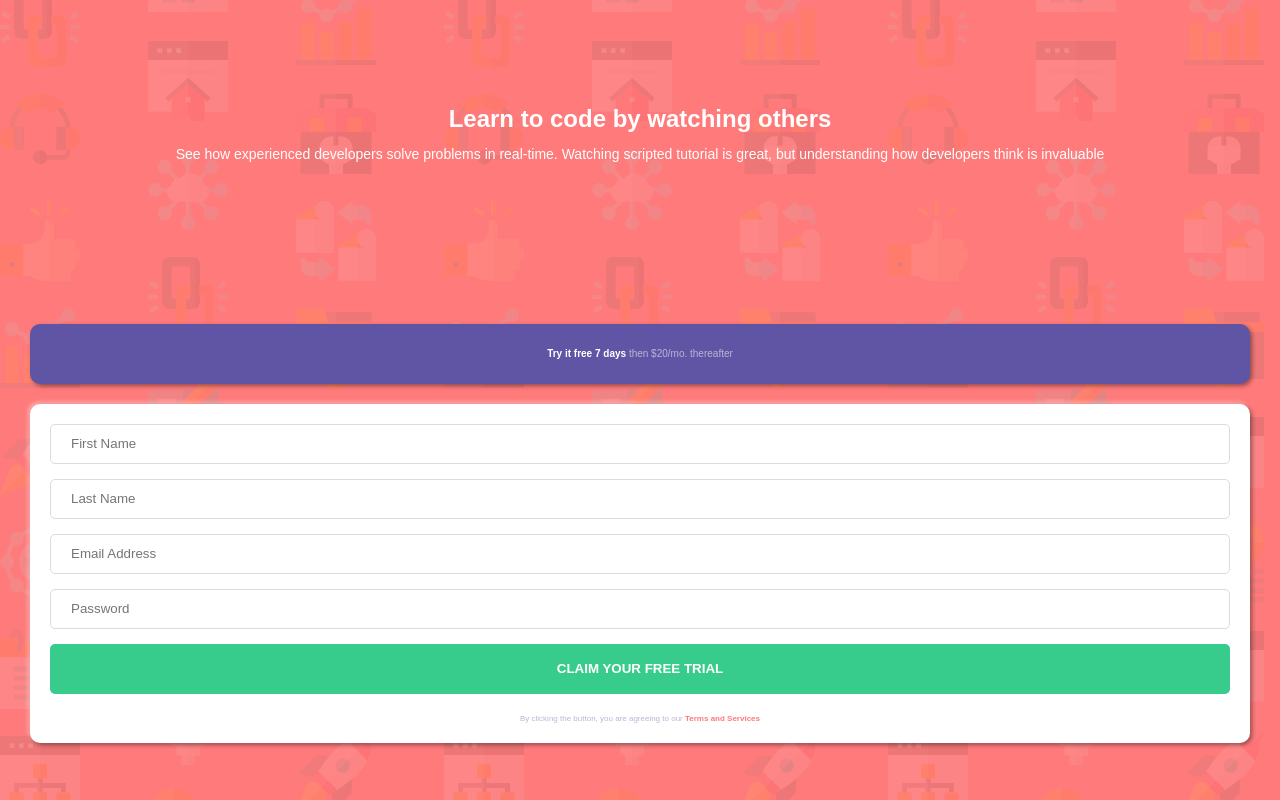
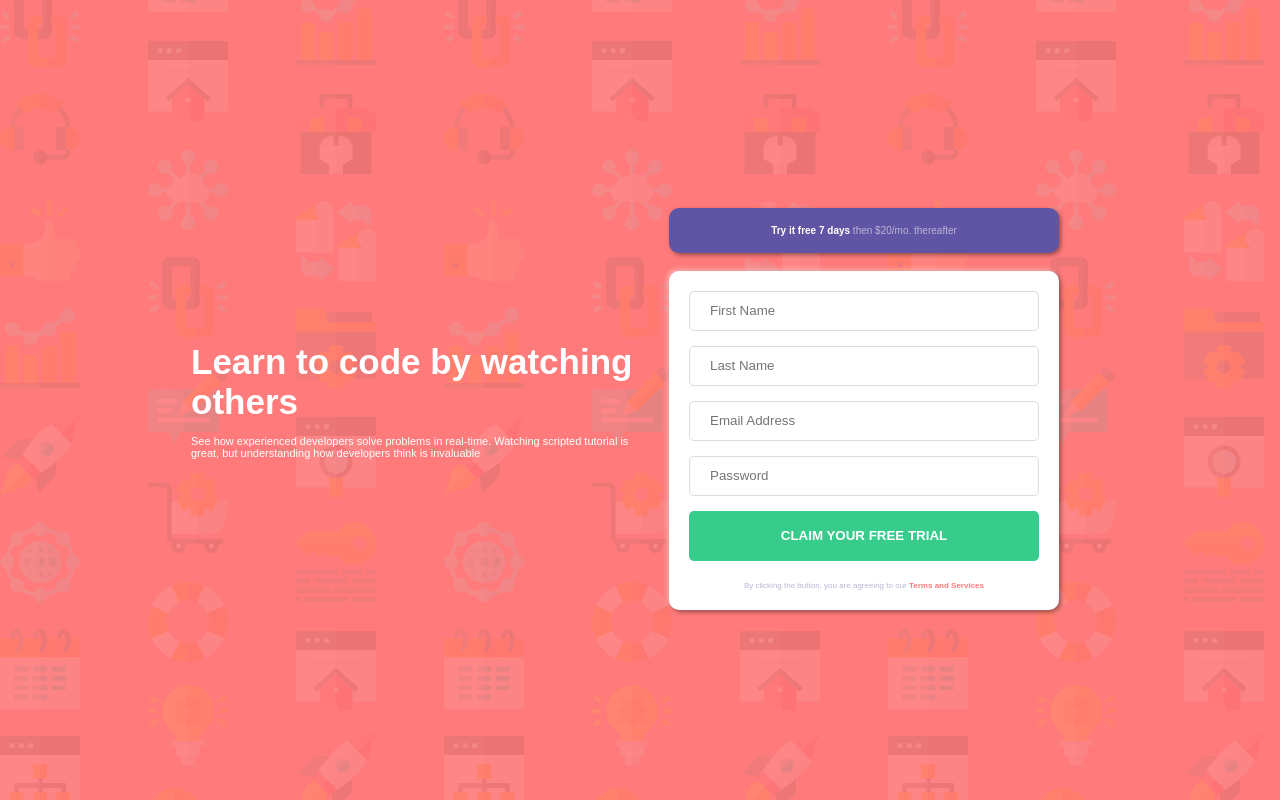
Before and after one commit to isabela-Alzate/workshop-2-bootcamp, a plain HTML site: page index.html in a window 1280 px wide. Drawn offline with Linux system fonts and the light colour scheme; a web font is replaced by a local one.

Commit message:
responsive completo y animaciones

```diff
--- a/index.html
+++ b/index.html
@@ -13,9 +13,9 @@
             <h1>Learn to code by watching others</h1>
             <p>See how experienced developers solve problems in real-time. Watching scripted tutorial is great, but understanding how developers think is invaluable</p>
         </section>
-        <section class="suscription-container">
+        <section class="subscription-container">
             <div class="discount-card">
-                <p> <span>Try it free 7 days </span> then $20/mo. thereafter </p>
+                <p><span>Try it free 7 days</span> then $20/mo. thereafter</p>
             </div>
             <div class="form-container">
                 <form class="signup">
--- a/style.css
+++ b/style.css
@@ -6,12 +6,13 @@
 
 :root {
     --red:hsl(0, 100%, 74%);
-    --green:hsl(154, 59%, 51%);
-    --blue: hsl(248, 32%, 49%);
-    --grayish-blue: hsl(249, 10%, 26%);
-    --dark-blue: hls(249, 10%, 26%);
-    --font-stack: 'Poppins', sans-serif;
-    --light-weigth: 400;
+    --green: hsl(154, 59%, 51%);
+    --blue:hsl(248, 32%, 49%);
+    --grayish-blue: hsl(246, 25%, 77%);
+    --dark-blue: hsl(249, 10%, 26%);
+    --font-stack:
+    'Poppins', sans-serif;
+    --light-weight: 400;
     --medium-weight: 500;
     --bold-weight: 700;
 }
@@ -21,16 +22,16 @@ html {
 }
 
 body {
-    width: 100%;
+    width: 100vw;
     height: 100vh;
     background-color: var(--red);
-    background-image: url("./assets/images/bg-intro-desktop.png");
+    background-image: url("./assets/Img/images/bg-intro-desktop.png");
     background-size: cover;
     font-family: var(--font-stack);
     display: grid;
     align-items: center;
+    justify-items: center;
 }
-
 
 a {
     text-decoration: none;
@@ -49,7 +50,7 @@ button {
     grid-template-rows: 1fr 2fr;
 }
 
-.info-container {
+.info-container{
     width: 100%;
     height: 100%;
     display: flex;
@@ -64,6 +65,7 @@ button {
     font-weight: var(--bold-weight);
     text-align: center;
     color: white;
+
 }
 
 .info-container p {
@@ -72,7 +74,7 @@ button {
     color: white;
 }
 
-.suscription-container {
+.subscription-container {
     width: 100%;
     height: auto;
     display: grid;
@@ -80,15 +82,15 @@ button {
     grid-template-rows: 80px 1fr;
     justify-items: center;
     padding: 20px 30px;
-
+    animation: 1s sideContent 0.5s ease-in-out;
 }
-
 
 .discount-card {
     width: inherit;
     height: 60px;
     background-color: var(--blue);
     border-radius: 10px;
+    align-self: center;
     display: flex;
     justify-content: center;
     align-items: center;
@@ -132,11 +134,10 @@ button {
     border-radius: 5px;
     border: 1px solid #dcdcdc;
     padding: 10px 20px;
-
 }
 
 .signup input:focus {
-    outline: 1px solid #000;
+    outline: 1px solid #000000;
 }
 
 .signup button {
@@ -148,15 +149,54 @@ button {
     font-weight: var(--bold-weight);
 }
 
+.signup button:hover {
+    transform: scale(1.05);
+}
+
+
 .form-container p {
-    padding: 0 25px;
     text-align: center;
     font-size: 0.8rem;
+    padding: 0 25px;
     color: #b9b6d3;
 }
 
 .form-container p a {
     color: var(--red);
     font-weight: var(--bold-weight);
+}
 
+@media (min-width: 650px) {
+    .container {
+        width: 100%;
+        display: flex;
+        justify-content: center;
+        align-items: center;
     }
+    .container > .info-container {
+        width: 35%;
+    }
+    .info-container h1 {
+        font-size: 3.5rem;
+        text-align: left;
+    }
+    .info-container p {
+        text-align: left;
+        font-size: 1.1rem;
+    }
+    .container .subscription-container {
+        max-width: 450px;
+    }
+    .subscription-container .discount-card {
+        height: 45px;
+    }
+}
+
+@keyframes sideContent {
+    0% {
+        transform: translateX(900px);
+    }
+    100% {
+        transform: translateX(0px);
+    }
+}
```
Also changed, not shown: assets/Img/images/bg-intro-desktop.png (added), assets/Img/images/bg-intro-mobile.png (added), assets/Img/images/favicon-32x32.png (added), assets/Img/images/icon-error.svg (added). Lines whose indentation alone changed are shown as unchanged.
